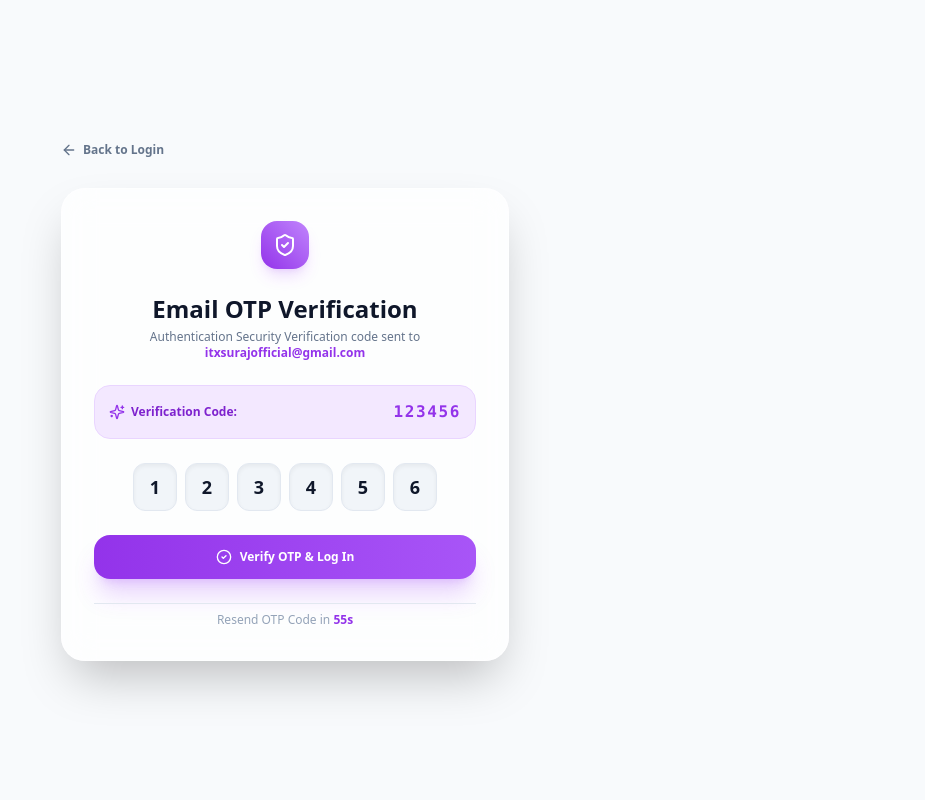
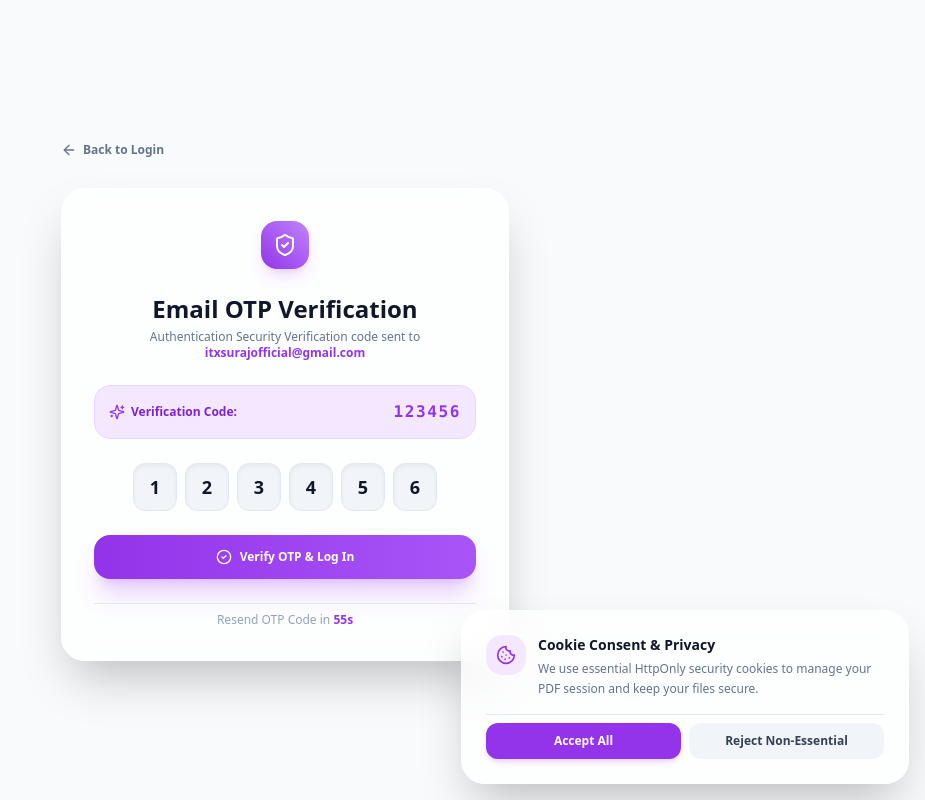
Before and after one commit to Vishwakarmasuraj333/PDFMaster-Pro, a Next.js app in the folder client/: page /auth/verify-otp in a window 1280 px wide. Shown: the whole page, without its empty margins (355-1280 px from the left). Built offline with nearby package versions, Linux system fonts and the light colour scheme.

Commit message:
feat: add GDPR cookie consent banner and 403 Forbidden admin route protection

```diff
--- a/client/app/admin/layout.tsx
+++ b/client/app/admin/layout.tsx
@@ -3,7 +3,7 @@
 import React, { useEffect, useState } from 'react';
 import { useRouter } from 'next/navigation';
 import AdminSidebar from '../../components/admin-sidebar';
-import { Loader2, ShieldAlert, LogIn } from 'lucide-react';
+import { Loader2, ShieldAlert, LogIn, Lock } from 'lucide-react';
 import Link from 'next/link';
 
 export default function AdminLayout({
@@ -28,7 +28,7 @@ export default function AdminLayout({
       <div className="min-h-screen bg-slate-950 text-slate-100 flex items-center justify-center p-4">
         <div className="text-center space-y-3">
           <Loader2 className="w-8 h-8 animate-spin text-indigo-500 mx-auto" />
-          <p className="text-xs font-bold text-slate-400">Verifying Admin Access Credentials...</p>
+          <p className="text-xs font-bold text-slate-400">Verifying Admin Role Credentials...</p>
         </div>
       </div>
     );
@@ -39,19 +39,22 @@ export default function AdminLayout({
       <div className="min-h-screen bg-slate-950 text-slate-100 flex items-center justify-center p-4">
         <div className="max-w-md w-full p-8 rounded-3xl bg-slate-900 border border-slate-800 text-center space-y-6 shadow-2xl">
           <div className="w-16 h-16 rounded-3xl bg-red-950/80 text-red-400 mx-auto flex items-center justify-center shadow-lg">
-            <ShieldAlert className="w-8 h-8" />
+            <Lock className="w-8 h-8" />
           </div>
           <div className="space-y-2">
-            <h2 className="text-2xl font-black text-white">Private Admin Portal</h2>
+            <span className="text-xs font-black px-3 py-1 rounded-full bg-red-950 text-red-400 border border-red-800 uppercase tracking-widest">
+              403 FORBIDDEN
+            </span>
+            <h2 className="text-2xl font-black text-white pt-2">403 Unauthorized Access</h2>
             <p className="text-xs text-slate-400">
-              Access restricted. Only authenticated administrator accounts (suraj@pdfmasterpro.com / admin) can view system metrics.
+              Access restricted. Only authenticated administrator accounts (`suraj@pdfmasterpro.com` / `admin`) can view system metrics and user roles.
             </p>
           </div>
           <Link
             href="/auth/login"
             className="inline-flex items-center justify-center gap-2 w-full py-3.5 rounded-2xl bg-indigo-600 hover:bg-indigo-700 text-white font-extrabold text-xs transition-all shadow-lg shadow-indigo-500/20"
           >
-            <LogIn className="w-4 h-4" /> Admin Login Required
+            <LogIn className="w-4 h-4" /> Admin Sign In
           </Link>
         </div>
       </div>
--- a/client/app/layout.tsx
+++ b/client/app/layout.tsx
@@ -1,6 +1,7 @@
 import React from 'react';
 import './globals.css';
 import { ThemeProvider } from '../context/theme-context';
+import CookieBanner from '../components/cookie-banner';
 import type { Metadata } from 'next';
 
 export const metadata: Metadata = {
@@ -20,6 +21,7 @@ export default function RootLayout({
       <body>
         <ThemeProvider>
           {children}
+          <CookieBanner />
         </ThemeProvider>
       </body>
     </html>
--- /dev/null
+++ b/client/components/cookie-banner.tsx
@@ -0,0 +1,60 @@
+"use client";
+
+import React, { useState, useEffect } from 'react';
+import { Cookie, Shield, Check, X } from 'lucide-react';
+
+export default function CookieBanner() {
+  const [showBanner, setShowBanner] = useState(false);
+
+  useEffect(() => {
+    const consent = localStorage.getItem('pdfmaster_cookie_consent');
+    if (!consent) {
+      setShowBanner(true);
+    }
+  }, []);
+
+  const handleAcceptAll = () => {
+    localStorage.setItem('pdfmaster_cookie_consent', JSON.stringify({ analytics: true, essential: true, marketing: true }));
+    setShowBanner(false);
+  };
+
+  const handleRejectNonEssential = () => {
+    localStorage.setItem('pdfmaster_cookie_consent', JSON.stringify({ analytics: false, essential: true, marketing: false }));
+    setShowBanner(false);
+  };
+
+  if (!showBanner) return null;
+
+  return (
+    <div className="fixed bottom-4 right-4 max-w-md w-[calc(100%-2rem)] z-50 glass-card p-6 rounded-3xl border border-slate-200 dark:border-slate-800 shadow-2xl space-y-4 animate-in slide-in-from-bottom duration-300">
+      <div className="flex items-start gap-3">
+        <div className="p-2.5 rounded-2xl bg-purple-100 dark:bg-purple-950/80 text-purple-600 dark:text-purple-400 shrink-0">
+          <Cookie className="w-5 h-5" />
+        </div>
+        <div className="space-y-1">
+          <h4 className="text-sm font-black text-slate-900 dark:text-white flex items-center gap-2">
+            Cookie Consent & Privacy
+          </h4>
+          <p className="text-xs text-slate-500 dark:text-slate-400 leading-relaxed">
+            We use essential HttpOnly security cookies to manage your PDF session and keep your files secure.
+          </p>
+        </div>
+      </div>
+
+      <div className="flex flex-col sm:flex-row gap-2 pt-2 border-t border-slate-200 dark:border-slate-800">
+        <button
+          onClick={handleAcceptAll}
+          className="flex-1 py-2.5 rounded-xl bg-purple-600 hover:bg-purple-700 text-white font-extrabold text-xs shadow-md shadow-purple-500/20 transition-all"
+        >
+          Accept All
+        </button>
+        <button
+          onClick={handleRejectNonEssential}
+          className="flex-1 py-2.5 rounded-xl bg-slate-100 dark:bg-slate-800 hover:bg-slate-200 dark:hover:bg-slate-700 text-slate-700 dark:text-slate-300 font-bold text-xs transition-colors"
+        >
+          Reject Non-Essential
+        </button>
+      </div>
+    </div>
+  );
+}
```
